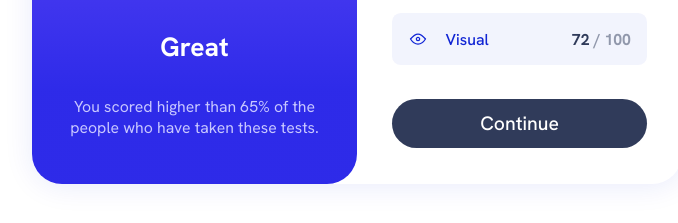
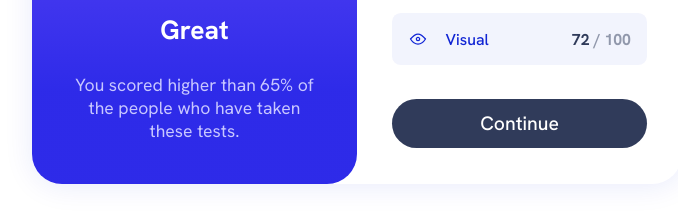
Before and after one commit to jflsk/Results-Summary, a plain HTML site: page index.html in a window 1280 px wide. Shown: the part 447-670 px from the top of the page, without its empty margins (283-961 px from the left). Drawn offline with Linux system fonts and the light colour scheme.

Commit message:
fix: resize <p> tag from score container

```diff
--- a/src/styles/styles.scss
+++ b/src/styles/styles.scss
@@ -166,9 +166,6 @@ $gradient-circle: linear-gradient(0deg, hsla(241, 72%, 46%, 0) 0%, hsla(256, 72%
                     font-size: 3.5rem;
                 }
             }
-            p {
-                font-size: .9rem;
-            }
         }
         .summary-container {
             width: 50%;
```
Also changed, not shown: src/styles/styles.css, 1 other file.
